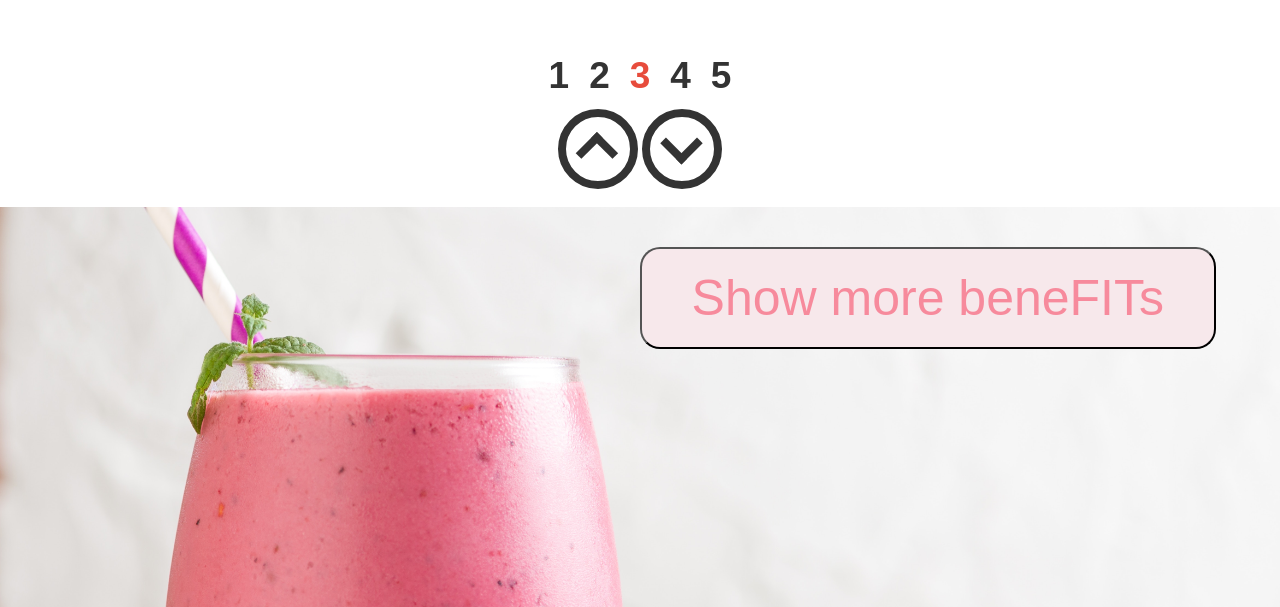
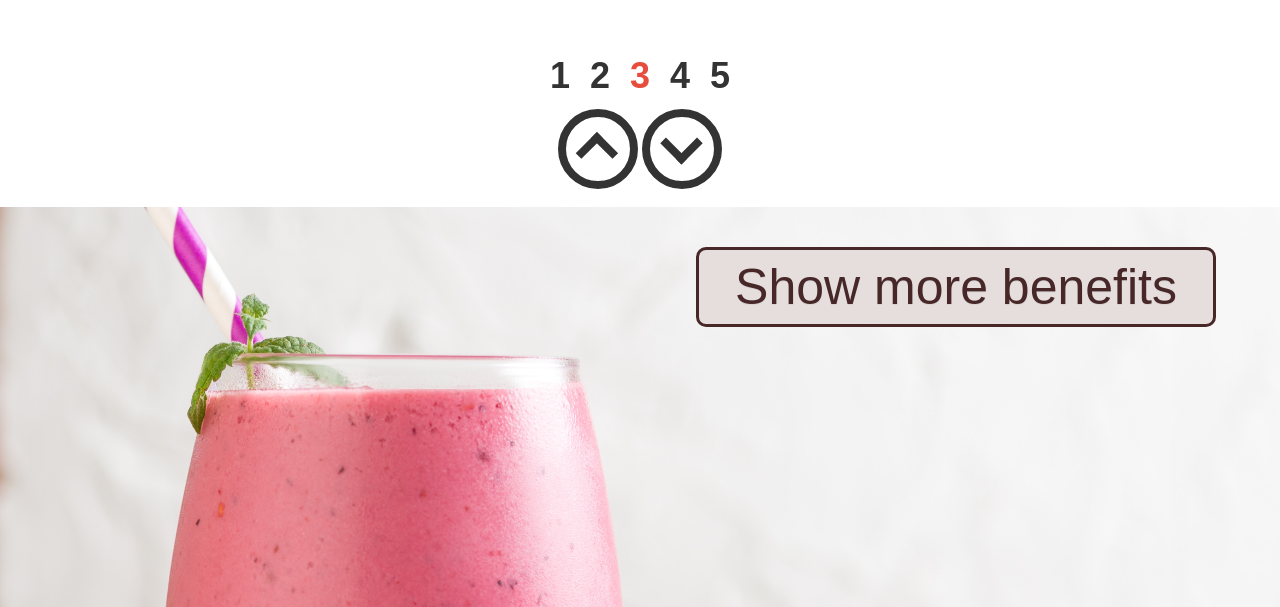
Before and after one commit to wojciech-13/Smoothie-Delight-, a website: page index.html in a window 1280 px wide. Shown: the part 2193-2800 px from the top of the page. Drawn offline with Linux system fonts and the light colour scheme.

Commit message:
change 'benefits' button style

```diff
--- a/index.html
+++ b/index.html
@@ -100,7 +100,7 @@
 <!-- third page -->
     <div class="third-page" id="thirdPage">
         <div class="top-content3">
-            <button class="btn">Show more beneFITs</button>
+            <button class="btn">Show more benefits</button>
 
             <ul class="list hide" class="hide">
                     <!--content after click event -->
--- a/scss/styles.scss
+++ b/scss/styles.scss
@@ -9,7 +9,7 @@ $full-height: 100vh;
 $font-xs: 17px;
 $font-s: 25px;
 $font-m: 30px;
-$font-l: 37px;
+$font-l: 36px;
 $font-xl: 50px;
 
 
@@ -105,18 +105,41 @@ html {
             align-items: center;
             justify-content: center;
             .btn {
+                // font-size: $font-xl;
+                // padding: 20px 50px ;
+                // border-radius: 20px;
+                // color: rgb(77, 0, 0);
+                // background: rgb(131, 172, 175);
+                // cursor: pointer;
+                // outline: none;
+
+
+                background-color:#e6dddd;
+                -moz-border-radius:10px;
+                -webkit-border-radius:10px;
+                border-radius:10px;
+                border:3px solid #472727;
+                display:inline-block;
+                cursor:pointer;
+                color:#472727;
+                font-family:Arial;
                 font-size: $font-xl;
-                padding: 20px 50px ;
-                border-radius: 20px;
-                color: rgb(247, 138, 156);
-                background: rgb(247, 232, 235);
-                cursor: pointer;
+                padding:8px 36px;
+                text-decoration:none;
+                text-shadow:0px 1px 0px #d6d2d2;
                 outline: none;
+                &:hover {
+                    background-color:#d8caca;
+                }
+                &:active {
+                    position:relative;
+	                top:1px;
+                }
             }
             ul{
-                padding: 20px;
+                padding: 18px;
                 list-style: none;
-                color: black;
+                color: #472727;
                 li {
                     padding: 5px;
                     font-size: $font-l;
```
Also changed, not shown: css/styles.css.
